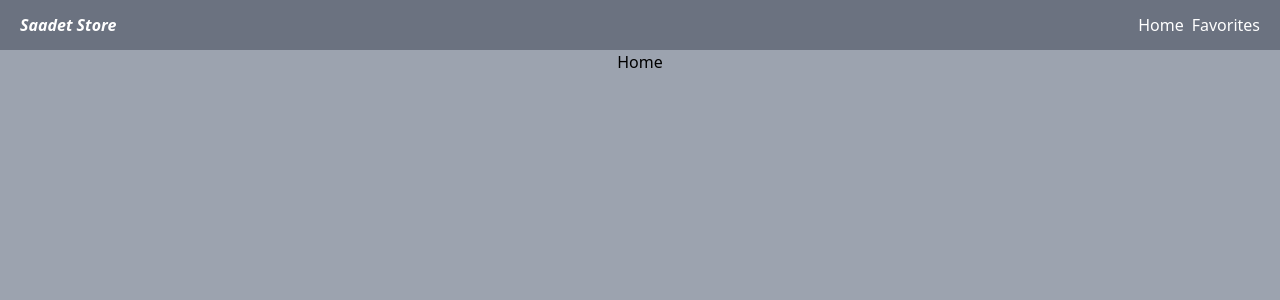
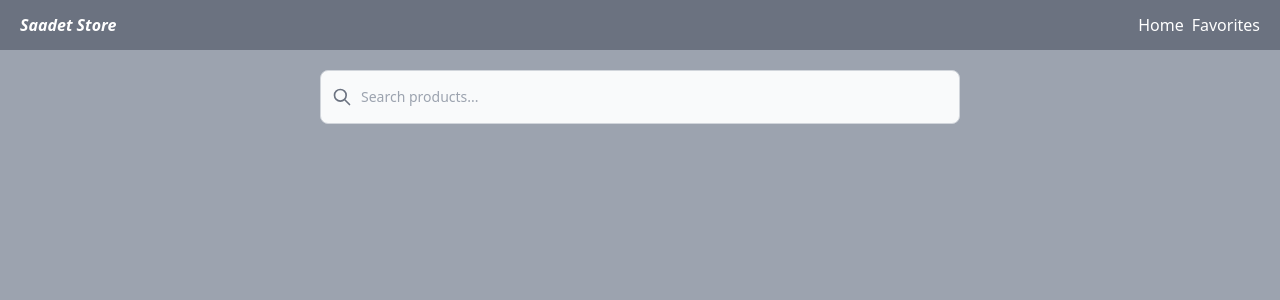
Before and after one commit to Nursaadet/redux-store-app, a React (Create React App) app: page / in a window 1280 px wide. Shown: the top 300 px of the page. Built offline with nearby package versions, Linux system fonts and the light colour scheme; no server answers.

Commit message:
Implement search input and dynamic product fetching

```diff
--- /dev/null
+++ b/src/components/SearchComp.tsx
@@ -0,0 +1,41 @@
+import React from "react";
+import { EventFunc } from "../models/models";
+
+interface ISearchComp {
+  handleChange: EventFunc;
+}
+
+const SearchComp: React.FC<ISearchComp> = ({ handleChange }) => {
+  return (
+    <div className="mt-5">
+      <div className="relative w-6/12 mx-auto">
+        <div className="absolute inset-y-0 left-0 flex items-center pl-3 pointer-events-none">
+          <svg
+            aria-hidden="true"
+            className="w-5 h-5 text-gray-500 dark:text-gray-400"
+            fill="none"
+            stroke="currentColor"
+            viewBox="0 0 24 24"
+            xmlns="http://www.w3.org/2000/svg"
+          >
+            <path
+              stroke-linecap="round"
+              stroke-linejoin="round"
+              stroke-width="2"
+              d="M21 21l-6-6m2-5a7 7 0 11-14 0 7 7 0 0114 0z"
+            ></path>
+          </svg>
+        </div>
+        <input
+          type="search"
+          id="default-search"
+          className="block outline-none w-full p-4 pl-10 text-sm text-gray-900 border border-gray-300 rounded-lg bg-gray-50 focus:ring-gray-900 focus:border-gray-900 focus:bg-gray-700 focus:text-white"
+          placeholder="Search products..."
+          onChange={handleChange}
+        />
+      </div>
+    </div>
+  );
+};
+
+export default SearchComp;
--- a/src/pages/Home.tsx
+++ b/src/pages/Home.tsx
@@ -1,9 +1,41 @@
-import React from 'react'
+import SearchComp from "../components/SearchComp";
+import { useState, useEffect } from "react";
+import axios from "axios";
+import { useAppDispatch } from "../app/hooks";
+import { fetchFail, fetchStart, getSuccessProduct } from "../features/productsSlice";
+import { Products } from "../models/models";
 
 const Home = () => {
+  const [search, setSearch] = useState<string>("");
+  const dispatch = useAppDispatch();
+
+  const getData = async () => {
+    dispatch(fetchStart());
+    try {
+      const { data } = await axios.get<Products>(
+        `https://dummyjson.com/products/search?q=${search}`
+      );
+      console.log(data.products);
+      dispatch(getSuccessProduct(data.products));
+    } catch (error) {
+      console.log(error);
+      dispatch(fetchFail());
+    }
+  };
+
+  useEffect(() => {
+    getData();
+  }, [search]);
+
+  const handleChange = (e: React.ChangeEvent<HTMLInputElement>) => {
+    setSearch(e.target.value);
+  };
+
   return (
-    <div>Home</div>
-  )
-}
+    <div>
+      <SearchComp handleChange={handleChange} />
+    </div>
+  );
+};
 
-export default Home
+export default Home;
```
